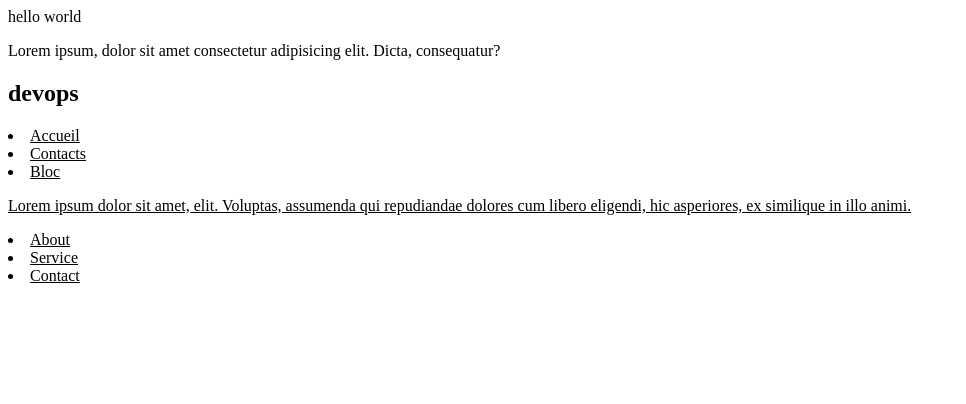
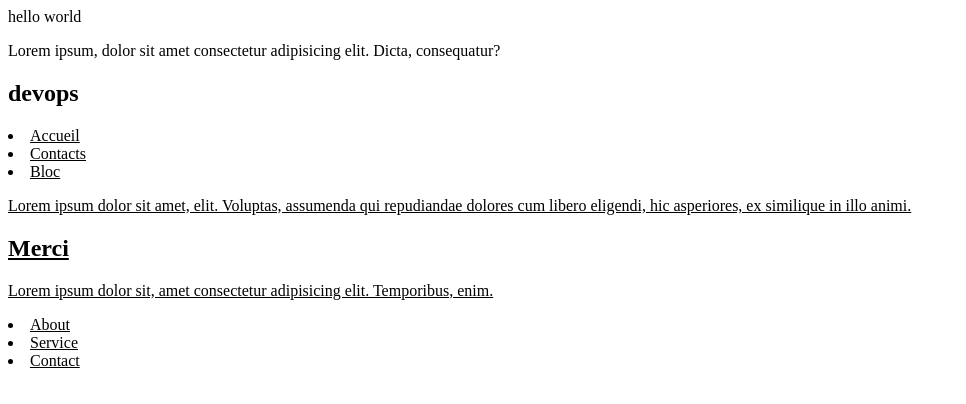
Before and after one commit to LandryTdoul/samedi, a plain HTML site: page index.html in a window 1280 px wide. Shown: the whole page, without its empty margins (0-966 px from the left). Drawn offline with Linux system fonts and the light colour scheme.

Commit message:
ajout paragraphe

```diff
--- a/index.html
+++ b/index.html
@@ -14,6 +14,8 @@
     <li>Contacts</li>
     <li>Bloc</li>
     <p>Lorem ipsum dolor sit amet,   elit. Voluptas, assumenda qui repudiandae dolores cum libero eligendi, hic asperiores, ex similique in illo animi.</p>
+    <h2>Merci</h2>
+    <p>Lorem ipsum dolor sit, amet consectetur adipisicing elit. Temporibus, enim.</p>
     </u>
 
     <footer>
```
